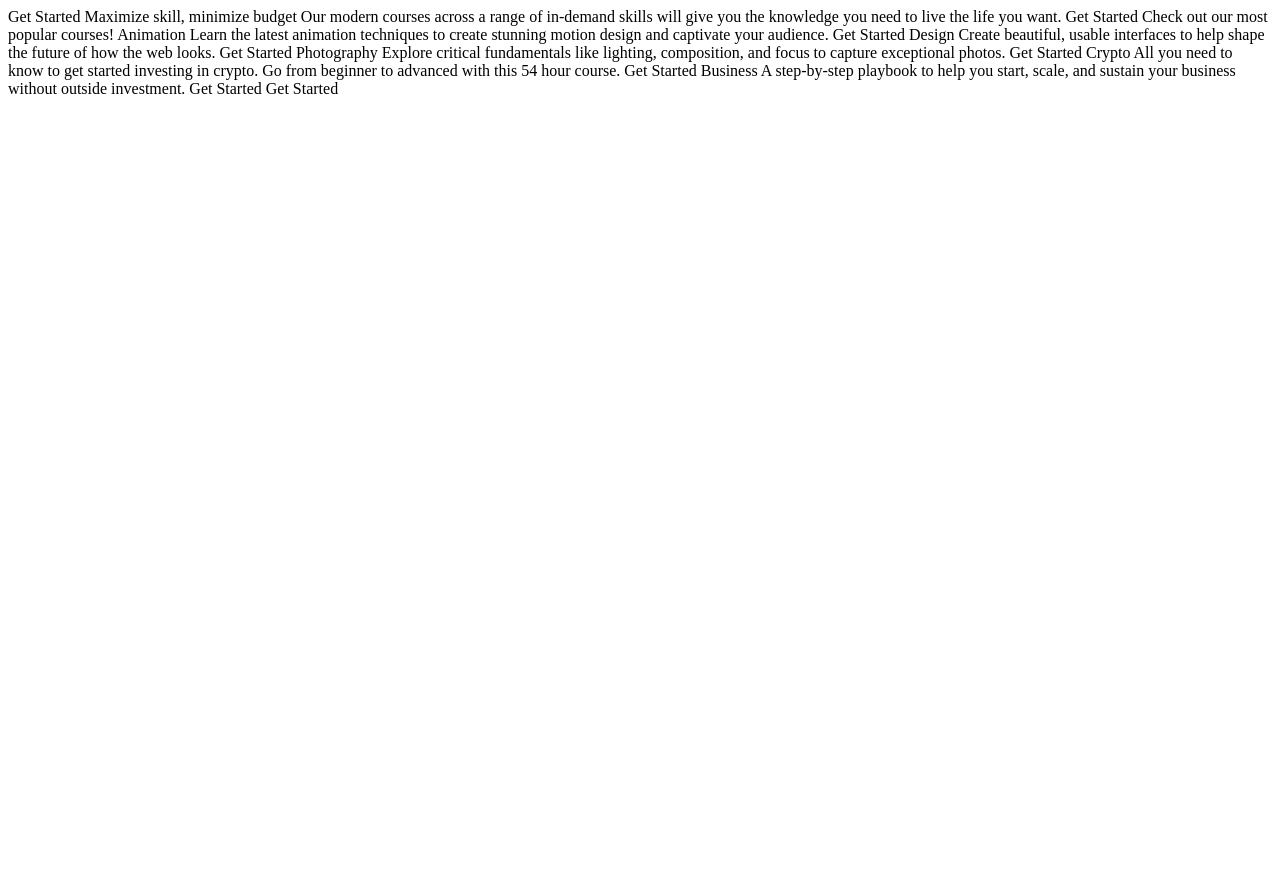
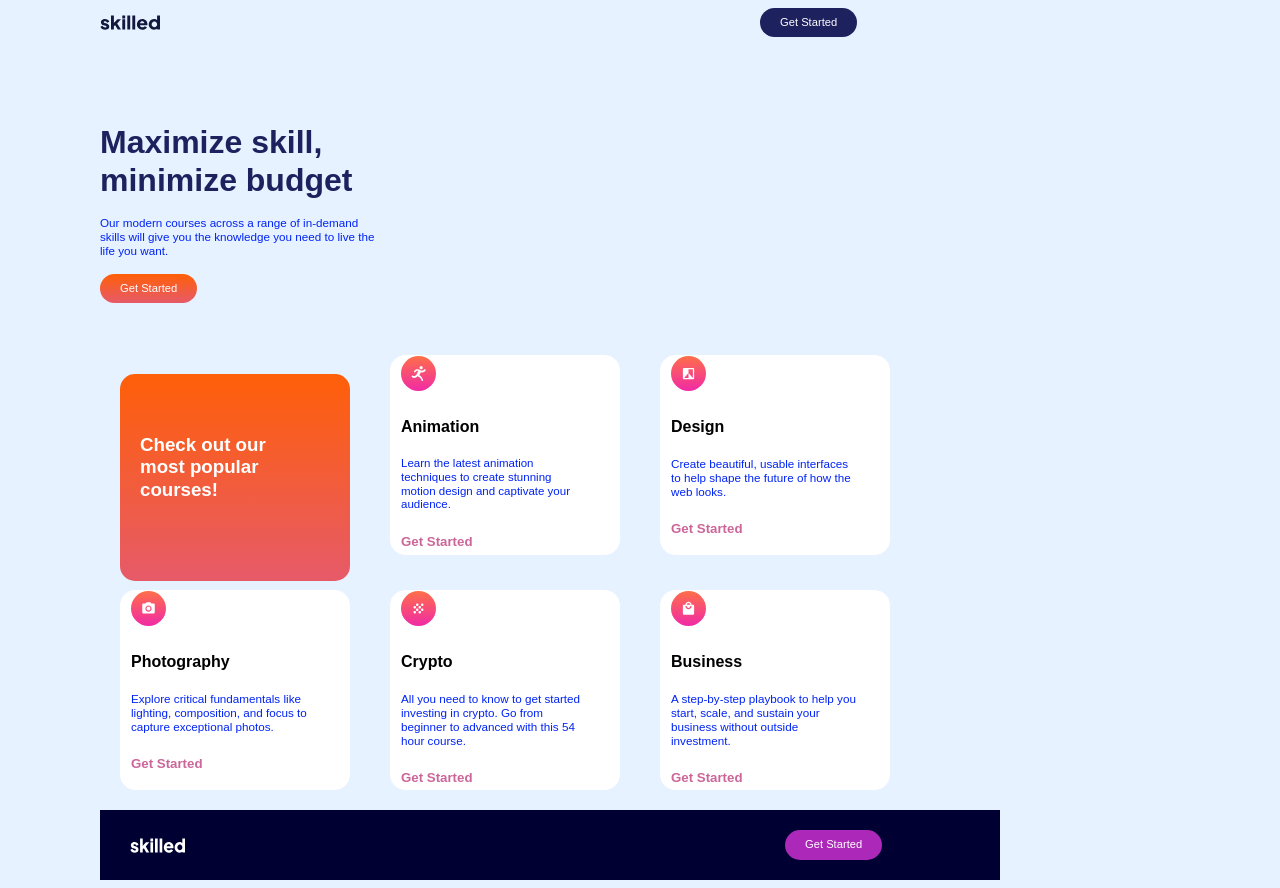
Before and after one commit to Glenda9031/E-Skilled-Landing-Page, a plain HTML site: page index.html in a window 1280 px wide. Before the commit the page ends 800 px from the top, so only its background shows below. Drawn offline with Linux system fonts and the light colour scheme.

Commit message:
Changes 7/30/22

```diff
--- a/css/style.css
+++ b/css/style.css
@@ -0,0 +1,290 @@
+/* ======== Global Styles ========= */
+
+* {
+    box-sizing: border-box;
+}
+
+body {
+    font-size: 16px;
+    margin-left: 100px;
+    margin-right: 100px;
+    margin-top: .5rem;
+    width: 900px;
+    font-family: 'Roberto', sans-serif;
+    background-color: #e6f2ff;
+    line-height: 1.2;
+}
+
+/* ======== Typography ========= */
+
+.container-header {
+    display: flex;
+    gap: 600px;
+    width: 100%;
+    margin-bottom: 4rem;
+}
+
+h1, h2, h3, h4 {
+    font-weight: 700;
+}
+
+h1 {
+    color: #1D215E;
+    font-size: 2rem;
+}
+
+h2 {
+    color: #fff;
+}
+
+p {
+    font-size: .73rem;
+    color: #0023F5;
+    opacity: 3;
+}
+
+.courses-paragraph {
+    opacity: 5;
+}
+
+.courses-subheadings {
+    color: #1D215E;
+}
+
+a {
+    color: #cc6699;
+    text-decoration: none;
+}
+
+/* ======== Logos ========= */
+
+.logo-header {
+    width: 60px;
+    height: 15px;
+    justify-self: flex-start;
+    align-self: center;
+}
+
+.logo-footer {
+    padding-left: 20px;
+    justify-self: flex-start;
+    align-self: center;
+    width: 75px;
+    height: 15px;
+    color: #fff;
+}
+
+/* ======== Buttons ========= */
+
+.btn {
+    cursor: pointer;
+}
+
+.header-btn {
+    background-color: #1D215E;
+    justify-self: flex-end;
+}
+
+.header-btn:hover {
+    position: relative;
+    top: -4;
+    text-decoration: underline;
+    background-color: #E65A69;
+}
+
+.promo-btn {
+    background-image: linear-gradient(#FF5F08, #E65A69);
+}
+
+.promo-btn:hover {
+    position: relative;
+    top: -4;
+    text-decoration: underline;
+    background-color: #1D215E;
+}
+
+a.btn {
+    color: #fff;
+    margin-right: 100px;
+    margin-left: 0;
+    text-decoration: none;
+    border-radius: 27px;
+    font-size: .70rem;
+    padding: 8px 20px;
+}
+
+.courses-link:hover {
+    text-decoration: underline;
+    background-color: #1D215E;
+}
+
+.footer-btn {
+    background-color: #AC28B8;
+    justify-self: flex-end;
+
+}
+
+.footer-btn:hover {
+    position: relative;
+    top: -4;
+    text-decoration: underline;
+    background-color: #E65A69;
+}
+
+/* ======== Layout ========= */
+
+.container-promo {
+    display: grid;
+    grid-template-columns: 280px 280px;
+    grid-template-areas:
+        "h1 ."
+        "p ."
+        "promo-btn .";
+}
+
+h1 {
+    grid-area: h1;
+    margin-bottom: 1rem;
+}
+
+p {
+    grid-area: p;
+    margin: 0;
+}
+
+.promo-btn {
+    grid-area: promo-btn;
+    grid-column-start: auto;
+    justify-self: left;
+    margin-top: 1rem;
+    margin-bottom: 2rem;
+}
+
+main {
+    display: grid;
+    width: 100%;
+    column-gap: 2.5rem;
+    row-gap: 2.2rem;
+    grid-template-columns: 230px 230px 230px;
+    grid-template-rows: 200px 200px;
+    justify-content: start;
+    margin: 20px ;
+    grid-template-areas:
+        "courses-large-orange-box . svg-img-animation                . svg-img-design"
+        "........................ . svg-img-photography              . svg-img-crypto              . svg-img-business"
+        "........................ . courses-sub-headings-animation   . courses-sub-headings-design"
+        "........................ . courses-sub-headings-photography . courses-sub-headings-crypto . courses-sub-headings-business"
+        "........................ . courses-paragraph-animation      . courses-paragraph-design"
+        "........................ . courses-paragraph-photography    . courses-paragraph-crypto    . courses-paragraph-business"
+        "........................ . courses-link-animation           . courses-link-design"
+        "........................ . courses-link-photography         . courses-link-crypto         . courses-link-business";
+}
+
+.courses-large-orange-box {
+    grid-area: courses-large-orange-box;
+    background-image: linear-gradient(#FF5F08, #E65A69);
+    color: #fff;
+    border-radius: 15px;
+    align-self: center;
+    padding: 60px 50px 80px 20px;
+    margin-bottom: 50px;
+}
+
+.courses {
+    border: 1px solid #fff;
+    background-color: #fff;
+    border-radius: 15px;
+    padding-right: 30px;
+    padding-left: 10px;
+    padding-bottom: 20px;
+}
+
+.courses-link {
+    align-items: end;
+}
+
+.svg-img-design {
+    grid-area: svg-img-design;
+}
+
+.svg-img-photography {
+    grid-area: svg-img-photography;
+}
+
+.svg-img-crypto {
+    grid-area: svg-img-crypto;
+}
+
+.svg-img-business {
+    grid-area: svg-img-business;
+}
+
+.courses-sub-headings-animation {
+    grid-area: courses-sub-headings-animation;
+}
+
+.courses-sub-headings-design {
+    grid-area: courses-sub-headings-design;
+}
+
+.courses-sub-headings-photography {
+    grid-area: courses-sub-headings-photography;
+}
+
+.courses-sub-headings-crypto {
+    grid-area: courses-sub-headings-crypto;
+}
+
+.courses-paragraph-animation {
+    grid-area: courses-paragraph-animation;
+    font-size: .72rem;
+}
+
+.svg-img-animation {
+    grid-area: svg-img-animation;
+}
+
+.courses-paragraph-design {
+    grid-area: courses-paragraph-design;
+}
+
+.courses-paragraph-photography {
+    grid-area: courses-paragraph-photography;
+}
+
+.courses-paragraph-crypto {
+    grid-area: courses-paragraph-crypto;
+}
+
+.courses-paragraph-business {
+    grid-area: courses-paragraph-business;
+}
+
+.courses-link-animation {
+    grid-area: courses-link-animation;
+}
+
+.courses-link-design {
+    grid-area: courses-link-design;
+}
+
+.courses-link-photography {
+    grid-area: courses-link-photography;
+}
+
+.courses-link-crypto {
+    grid-area: courses-link-crypto;
+}
+
+.courses-link-business {
+    grid-area: courses-link-business;
+}
+
+.container-footer {
+    background-color: #000033;
+    display: flex;
+    gap: 600px;
+    flex: 1 1 300px;
+    align-content: center;
+    padding: 20px 10px 20px 10px;
+}
--- a/index.html
+++ b/index.html
@@ -3,50 +3,90 @@
 <head>
   <meta charset="UTF-8">
   <meta name="viewport" content="width=device-width, initial-scale=1.0">
-  <link rel=""
-  <link rel="icon" type="image/png" sizes="32x32" href="./assets/favicon-32x32.png">
-
+  <meta http equip="x-UA-Compatible" content="ie-edge">
+  <link href="https://fonts.googleapis.com/css2?family=Roboto&display=swap" rel="stylesheet">
   <title>Frontend Mentor | Skilled e-learning landing page</title>
+  <link rel="stylesheet" type="text/css" href="css/style.css">
+  <link rel="image/png" type="image/png" href="images/favicon-32x32.png">
+  <link rel="image/svg" type="image/svg" href="images/icon-animation.svg">
+  <link rel="image/svg" type="image/svg" href="images/icon-business.svg">
+  <link rel="image/svg" type="image/svg" href="images/icon-crypto.svg">
+  <link rel="image/svg" type="image/svg" href="images/icon-design.svg">
+  <link rel="image/svg" type="image/svg" href="images/icon-photography.svg">
+  <link rel="image/svg" type="image/svg" href="images/image-hero-desktop@2x.png">
+  <link rel="image/svg" type="i8mage/svg" href="images/image-hero-desktop@2x.webp">
+  <link rel="image/svg" type="image/svg" href="images/logo-dark.svg">
+  <link rel="image/svg" type="image/svg" href="images/logo-light.svg">
 </head>
 <body>
 
-  Get Started
+  <header class="container-header">
+       <img class="logo-header" src="images/logo-dark.svg" alt="dark logo">
+       <a href="#" class="btn header-btn">Get Started</a>
+       <!-- <div class="desktop-image">
+        <img src="images/image-hero-desktop@2x.webp" class="desktop-image" width="500px" height="500px" alt="large image of woman drinking coffee">
+      </div> -->
+  </header>
 
-  Maximize skill, minimize budget
+    <div class="container-promo">
+        <h1>Maximize skill, minimize budget</h1>
+        <p>Our modern courses across a range of in-demand skills will give you the
+  knowledge you need to live the life you want.</p>
+       <a href="#" class="btn promo-btn">Get Started</a>
+    </div>
 
-  Our modern courses across a range of in-demand skills will give you the
-  knowledge you need to live the life you want.
+        <main>
+          <section>
+            <h3 class="courses-large-orange-box">Check out our most popular courses!</h3>
+          </section>
 
-  Get Started
+          <section class="courses">
+            <img class="svg-img-animation" src="images/icon-animation.svg" width="35px" height="35px" alt="animation svg">
+            <h4 class="courses-sub-headings-animation">Animation</h4>
+            <p class="courses-paragraph-animation">Learn the latest animation techniques to create stunning motion
+  design and captivate your audience.</p>
+            <h5 class="courses-link-animation courses-link"><a href="#">Get Started</a></h5>
+          </section>
 
-  Check out our most popular courses!
+          <section class="courses">
+             <img class="svg-img-design" src="images/icon-design.svg" width="35px" height="35px" alt="design svg">
+             <h4 class="courses-sub-headings-design">Design</h4>
+             <p class="courses-paragraph-design">Create beautiful, usable interfaces to help shape the future of
+            how the web looks.</p>
+             <h5 class="courses-link-design courses-link"><a href="#">Get Started</a></h5>
+          </section>
 
-  Animation
-  Learn the latest animation techniques to create stunning motion
-  design and captivate your audience.
-  Get Started
+          <section class="courses">
+             <img class="svg-img-photography" src="images/icon-photography.svg" width="35px" height="35px" alt="photography svg">
+             <h4 class="courses-sub-headings-photography">Photography</h4>
+             <p class="courses-paragraph-photography">Explore critical fundamentals like lighting, composition, and focus
+    to capture exceptional photos.</p>
+             <h5 class="courses-link-photography courses-link"><a href="#">Get Started</a></h5>
+          </section>
 
-  Design
-  Create beautiful, usable interfaces to help shape the future of
-  how the web looks.
-  Get Started
+          <section class="courses">
+            <img class="svg-img-crypto" src="images/icon-crypto.svg"  width="35px" height="35px" alt="crypto svg">
+            <h4 class="courses-sub-headings-crypto">Crypto</h4>
+            <p class="courses-paragraph-crypto">All you need to know to get started investing in crypto. Go from beginner
+    to advanced with this 54 hour course.</p>
+            <h5 class="courses-link-crypto courses-link"><a href="#">Get Started</a></h5>
+          </section>
 
-  Photography
-  Explore critical fundamentals like lighting, composition, and focus
-  to capture exceptional photos.
-  Get Started
+          <section class="courses">
+            <img class="svg-img-business" src="images/icon-business.svg"   width="35px" height="35px" alt="business svg">
+            <h4 class="courses-sub-headings-business">Business</h4>
+            <p class="courses-paragraph-business">A step-by-step playbook to help you start, scale, and sustain your business
+    without outside investment.</p>
+            <h5 class="courses-link-business courses-link"><a href="#">Get Started</a></h5>
+          </section>
+        </main>
 
-  Crypto
-  All you need to know to get started investing in crypto. Go from beginner
-  to advanced with this 54 hour course.
-  Get Started
-
-  Business
-  A step-by-step playbook to help you start, scale, and sustain your business
-  without outside investment.
-  Get Started
-
-  Get Started
+  <footer>
+    <div class="container-footer">
+      <img class="logo-footer" src="images/logo-light.svg" alt="light logo">
+      <a href="#" class="btn footer-btn">Get Started</a>
+  </footer>
+    </div><!-- end of footer-container -->
 
 </body>
-</html>
+</html
```
Also changed, not shown: images/image-hero-desktop.png (deleted), images/image-hero-desktop.webp (deleted), images/image-hero-mobile.png (deleted), images/image-hero-mobile.webp (deleted), images/image-hero-mobile@2x.png (deleted), images/image-hero-mobile@2x.webp (deleted), images/image-hero-tablet.png (deleted), images/image-hero-tablet.webp (deleted), images/image-hero-tablet@2x.png (deleted), images/image-hero-tablet@2x.webp (deleted).
